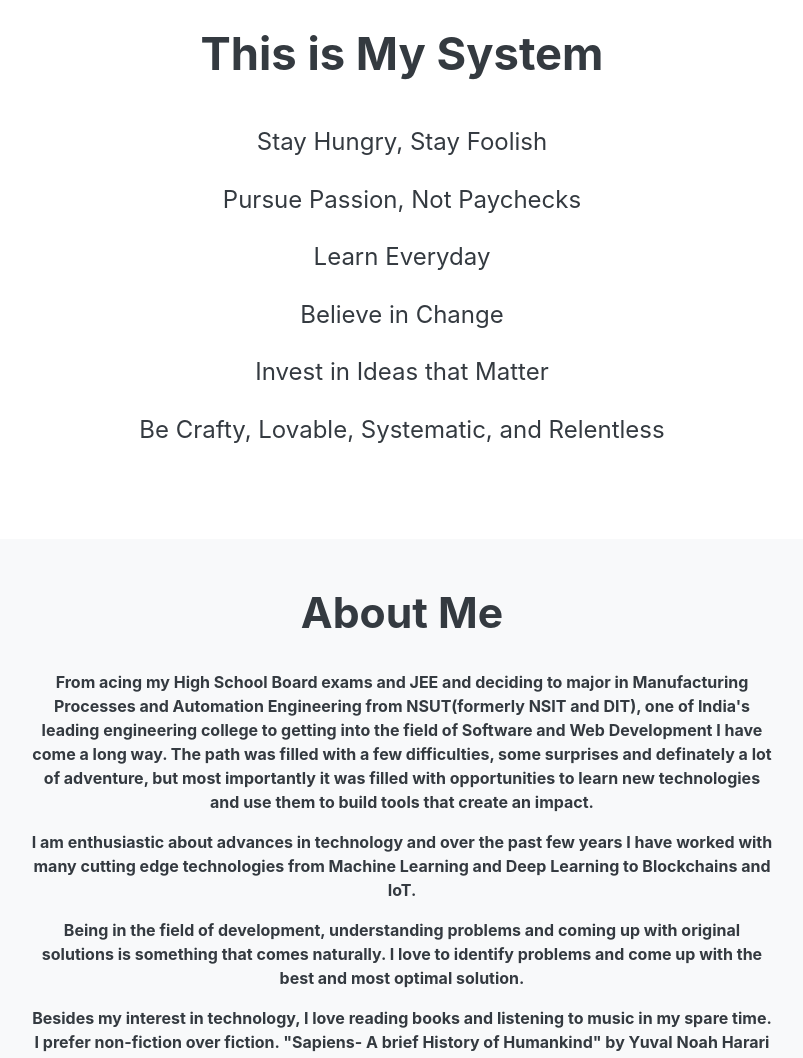
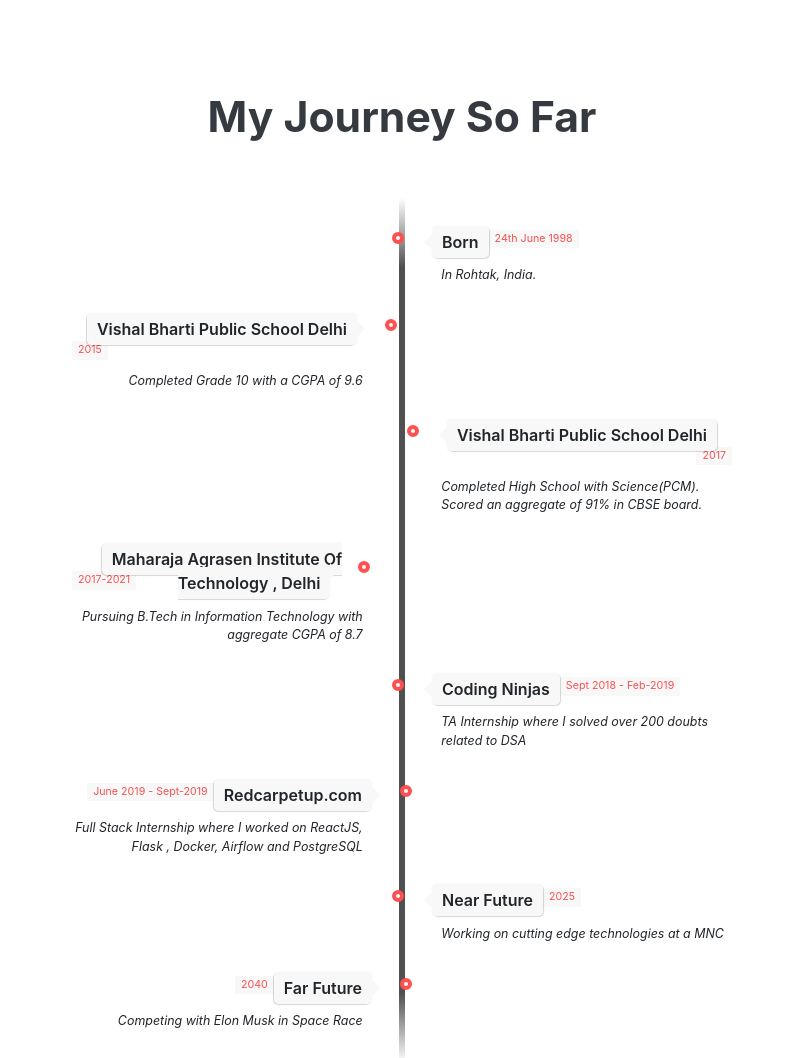
Before and after one commit to ankitpahwa111/Mywebsite, a plain HTML site: page index.html in a window 1280 px wide. Shown: the part 1455-2513 px from the top of the page, without its empty margins (238-1041 px from the left). Drawn offline with nearby package versions, Linux system fonts and the light colour scheme.

```diff
--- a/index.html
+++ b/index.html
@@ -59,7 +59,7 @@
     <!--Home-->
     <div class="card bg-dark text-white container-fluid ankit" id="particles">
             <!-- <img src="./img/blue.jpg" class="card-img" alt="..." id="meri-image"> -->
-        <div id="intro" style="margin-left:35%;">
+        <div id="intro" style="margin-left:38%;">
             <!-- <div class="card-img-overlay"> -->
                 <div class="row">
                     <div id="typing-description">
@@ -78,19 +78,29 @@
             <picture>
                 <img src="./icons/Myphoto.jpg" class="img-thumbnail mx-auto d-block my-4" alt="" id="flaticon-boy">
             </picture>
-            <h3 class="text-center my-2"><b>Welcome to My Website</b></h3>
+            <h3 class="text-center my-2"><b>Who's This Guy ?</b></h3>
             <div class="row">
-                <p class="text-center col-sm-12 col-md-4 offset-md-4" id="basic-p">
+                <p class="text-center col-sm-5 col-md-8 offset-md-2" id="basic-p">
                     I'm a Full stack developer based in Delhi, India. I have a passion for Data Structures and Algorithms and web development.
                     I love to create web applications.
+                    A growing engineer who has the technical knowledge of how things work in the world of zeros and ones, <br>
+                    ready with an edge to dive into the design process to discover, ideate and build some cool product. <br>
+                    I love working with teams on products which are used by a large scale of people. <br>
+                    I am an Indie Maker who code, launch, ship and repeat.
                 </p>
+                <!-- <p class=" text-center mx-md-4 mx-2 px-md-3 px-2 text-center">
+                    A growing engineer who has the technical knowledge of how things work in the world of zeros and ones, <br>
+                    ready with an edge to dive into the design process to discover, ideate and build some cool product. <br>
+                    I love working with teams on products which are used by a large scale of people. <br>
+                    I am an Indie Maker who code, launch, ship and repeat.
+                </p> -->
             </div>
         </div>
     </div>
     <!--/Basic-->
 
-    <!--This is My System-->
-    <div class="jumbotron jumbotron-fluid bg-white text-dark">
+    <!-- This is My System-->
+    <!-- <div class="jumbotron jumbotron-fluid bg-white text-dark">
         <div class="container bg-white">
             <h2 class='text-center py-4 my-system-h2 font-weight-bold'>This is My System</h2>
             <p class='text-center my-system-p'>
@@ -102,15 +112,21 @@
                 Be Crafty, Lovable, Systematic, and Relentless
             </p>
         </div>
-    </div>
-    <!--/This is My System-->
+    </div> -->
+    <!--/This is My System -->
 
 
     <!--About Me-->
-    <div class="container-fluid bg-light text-dark">
+    <!-- <div class="container-fluid bg-light text-dark">
         <div class="container text-center col-12 col-md-8 offset-md-2 about-me-content font-weight-bolder py-4">
             <h1 class="display-4 py-4" id="about-me">About Me</h1>
             <p class="mx-md-4 mx-2 px-md-3 px-2 text-center">
+                A growing engineer who has the technical knowledge of how things work in the world of zeros and ones, <br>
+                ready with an edge to dive into the design process to discover, ideate and build some cool product. <br>
+                I love working with teams on products which are used by a large scale of people. <br>
+                I am an Indie Maker who code, launch, ship and repeat.
+            </p> -->
+            <!-- <p class="mx-md-4 mx-2 px-md-3 px-2 text-center">
                 From acing my High School Board exams and JEE and deciding to major in Manufacturing
                 Processes and Automation Engineering from NSUT(formerly NSIT and DIT), one of India's
                 leading engineering college to getting into the field of Software and Web Development
@@ -149,9 +165,9 @@
             </p>
             <p class="mx-md-4 mx-2 px-md-3 px-2 text-center">
                 Thats enough information to get started with. Don't You Think?
-            </p>
-        </div>
-    </div>
+            </p> -->
+        <!-- </div>
+    </div> -->
     <!--/About Me-->
 
     <!--Timeline-->
@@ -163,7 +179,7 @@
             <div class="direction-r">
                 <div class="flag-wrapper">
                     <span class="flag">Born</span>
-                    <span class="time-wrapper"><span class="time">20th August 1997</span></span>
+                    <span class="time-wrapper"><span class="time">24th June 1998</span></span>
                 </div>
                 <div class="desc">In Rohtak, India.</div>
             </div>
@@ -173,10 +189,10 @@
         <li>
             <div class="direction-l">
                 <div class="flag-wrapper">
-                    <span class="flag">Ryan International School</span>
-                    <span class="time-wrapper"><span class="time">2013</span></span>
+                    <span class="flag">Vishal Bharti Public School Delhi</span>
+                    <span class="time-wrapper"><span class="time">2015</span></span>
                 </div>
-                <div class="desc">Completed Grade 10 with a CGPA of 9.0</div>
+                <div class="desc">Completed Grade 10 with a CGPA of 9.6</div>
             </div>
         </li>
 
@@ -184,10 +200,10 @@
         <li>
             <div class="direction-r">
                 <div class="flag-wrapper">
-                    <span class="flag">Ryan International School</span>
-                    <span class="time-wrapper"><span class="time">2015</span></span>
+                    <span class="flag">Vishal Bharti Public School Delhi</span>
+                    <span class="time-wrapper"><span class="time">2017</span></span>
                 </div>
-                <div class="desc">Completed High School with Science(PCM). Scored an aggregate of 91.4% in CBSE board.</div>
+                <div class="desc">Completed High School with Science(PCM). Scored an aggregate of 91% in CBSE board.</div>
             </div>
         </li>
 
@@ -195,10 +211,10 @@
         <li>
             <div class="direction-l">
                 <div class="flag-wrapper">
-                    <span class="flag">NSIT</span>
-                    <span class="time-wrapper"><span class="time">2016-2020</span></span>
+                    <span class="flag">Maharaja Agrasen Institute Of Technology , Delhi</span>
+                    <span class="time-wrapper"><span class="time">2017-2021</span></span>
                 </div>
-                <div class="desc">pursuing B.E in Manufacturing Processes and Automation Engineering from Netaji Subhas Institute of Technology</div>
+                <div class="desc">Pursuing B.Tech in Information Technology with aggregate CGPA of 8.7</div>
             </div>
         </li>
 
@@ -206,10 +222,10 @@
         <li>
             <div class="direction-r">
                 <div class="flag-wrapper">
-                    <span class="flag">HSBC</span>
-                    <span class="time-wrapper"><span class="time">October 2020</span></span>
+                    <span class="flag">Coding Ninjas</span>
+                    <span class="time-wrapper"><span class="time">Sept 2018 - Feb-2019</span></span>
                 </div>
-                <div class="desc">Incoming Software Developer at HSBC</div>
+                <div class="desc">TA Internship where I solved over 200 doubts related to DSA</div>
             </div>
         </li>
 
@@ -217,16 +233,26 @@
         <li>
             <div class="direction-l">
                 <div class="flag-wrapper">
+                    <span class="flag">Redcarpetup.com</span>
+                    <span class="time-wrapper"><span class="time">June 2019 - Sept-2019</span></span>
+                </div>
+                <div class="desc">Full Stack Internship where I worked on ReactJS, Flask , Docker, Airflow and PostgreSQL</div>
+            </div>
+        </li>
+
+        <li>
+            <div class="direction-r">
+                <div class="flag-wrapper">
                     <span class="flag">Near Future</span>
                     <span class="time-wrapper"><span class="time">2025</span></span>
                 </div>
-                <div class="desc">Working on cutting edge Artificial Intelligence solutions</div>
+                <div class="desc">Working on cutting edge technologies at a MNC</div>
             </div>
         </li>
 
         <!-- Item 7 -->
         <li>
-            <div class="direction-r">
+            <div class="direction-l">
                 <div class="flag-wrapper">
                     <span class="flag">Far Future</span>
                     <span class="time-wrapper"><span class="time">2040</span></span>
@@ -252,7 +278,7 @@
                 </div>
                 <h3 class="text-center text-uppercase my-4 skills-heading">Client Side</h3>
                 <p class="text-center">
-                    <b>HTML </b><span>HTML | HTML 5 | Canvas | SVG</span>
+                    <b>HTML </b><span>HTML | HTML 5 | Canvas</span>
                     <br>
                     <b>CSS </b><span>CSS | CSS 3 | Bootstrap 3 | Bootstrap 4 | Materialize</span>
                     <br>
```
